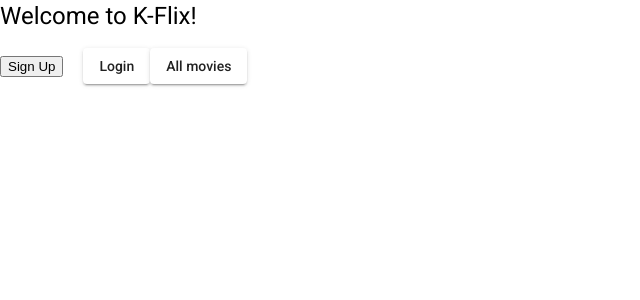
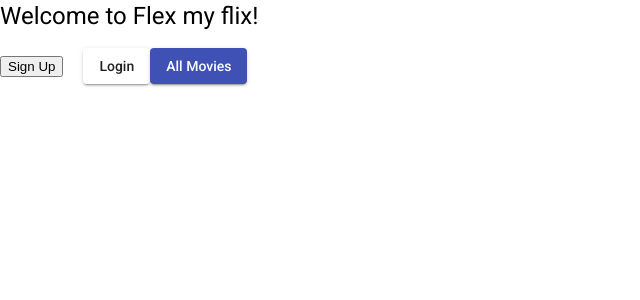
Before and after one commit to deliretik/myFlix-Angular-client, an Angular app: page / in a window 1280 px wide. Shown: the top 300 px of the page, without its empty margins (0-640 px from the left). Built offline with nearby package versions, Linux system fonts and the light colour scheme.

Commit message:
added button for the all movies

```diff
--- a/src/app/app.component.html
+++ b/src/app/app.component.html
@@ -1,6 +1,6 @@
 <div class="main-page">
   <h1>
-    Welcome to K-Flix!
+    Welcome to Flex my flix!
   </h1>
   <button
     Mat-raised-button
@@ -20,9 +20,10 @@
   </button>
   <button
     mat-raised-button
-    (click)="openMoviesDialog"
+    color="primary"
+    (click)="openMoviesDialog()"
   >
-    All movies
+    All Movies
   </button>
 
 </div>
--- a/src/app/app.component.ts
+++ b/src/app/app.component.ts
@@ -31,7 +31,7 @@ export class AppComponent {
 
   openMoviesDialog(): void{
     this.dialog.open(MovieCardComponent, {
-      width: '500px'
+      width: '280px'
     });
   }
 }
--- a/src/app/movie-card/movie-card.component.html
+++ b/src/app/movie-card/movie-card.component.html
@@ -1 +1,6 @@
-<p>movie-card works!</p>
+<mat-card *ngFor="let movie of movies; let i=index;">
+    <mat-dialog-content>
+        <mat-card-title>{{movie.Title}}</mat-card-title>
+        <mat-card-subtitle><img src={{movie.ImagePath}}/></mat-card-subtitle>
+    </mat-dialog-content>
+</mat-card>
```
